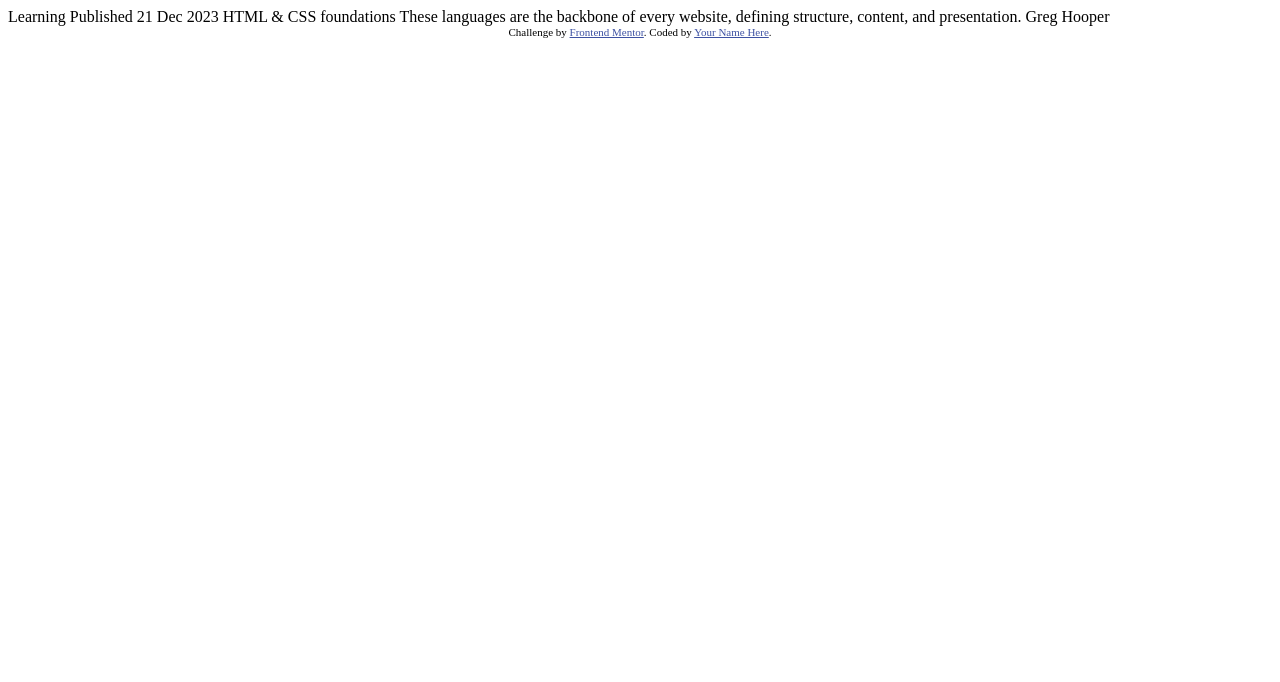
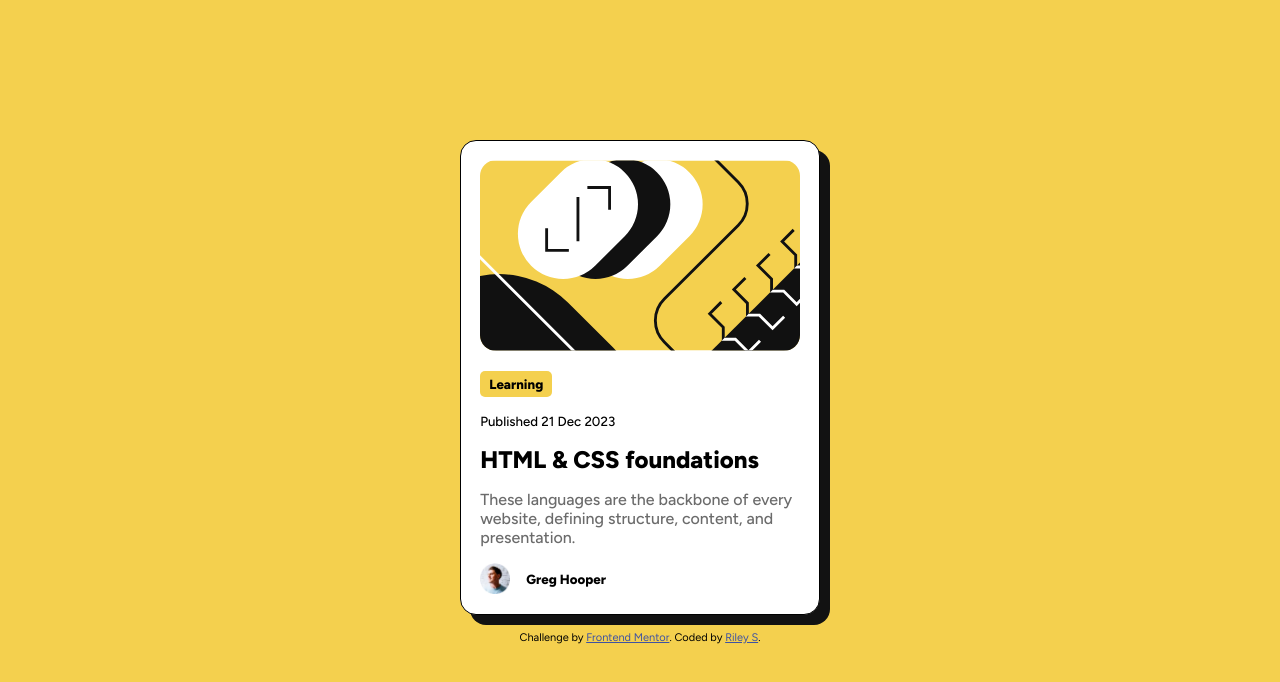
Before and after one commit to itsMilson/blog-preview-card-main, a plain HTML site: page index.html in a window 1280 px wide. Drawn offline with Linux system fonts and the light colour scheme.

Commit message:
finished!

```diff
--- a/index.html
+++ b/index.html
@@ -1,34 +1,57 @@
 <!DOCTYPE html>
 <html lang="en">
+
 <head>
   <meta charset="UTF-8">
-  <meta name="viewport" content="width=device-width, initial-scale=1.0"> <!-- displays site properly based on user's device -->
+  <meta name="viewport" content="width=device-width, initial-scale=1.0">
+  <!-- displays site properly based on user's device -->
 
   <link rel="icon" type="image/png" sizes="32x32" href="./assets/images/favicon-32x32.png">
 
-  <title>Frontend Mentor | Blog preview card</title>
+  <title>Blog Preview Card</title>
+
+  <link rel="stylesheet" href="stylesheet.css">
+
+  <link rel="preconnect" href="https://fonts.googleapis.com">
+  <link rel="preconnect" href="https://fonts.gstatic.com" crossorigin>
+  <link href="https://fonts.googleapis.com/css2?family=Figtree:ital,wght@0,300..900;1,300..900&display=swap"
+    rel="stylesheet">
 
   <!-- Feel free to remove these styles or customise in your own stylesheet 👍 -->
   <style>
-    .attribution { font-size: 11px; text-align: center; }
-    .attribution a { color: hsl(228, 45%, 44%); }
+    .attribution {
+      font-size: 11px;
+      text-align: center;
+    }
+
+    .attribution a {
+      color: hsl(228, 45%, 44%);
+    }
   </style>
 </head>
+
 <body>
 
-  Learning
-
-  Published 21 Dec 2023
-
-  HTML & CSS foundations
-
-  These languages are the backbone of every website, defining structure, content, and presentation.
-
-  Greg Hooper
+  <div class="container">
+    <img src="/assets/images/illustration-article.svg" alt="Blog picture" id="blog-banner" class="alignment">
+    <h5 class="alignment big-font" id="learning">Learning</h5>
+    <h5 class="alignment low-font">Published 21 Dec 2023</h5>
+    <h2 class="alignment big-font"><a href="">HTML & CSS foundations</a></h2>
+    <h4 class="alignment low-font">
+      These languages are the backbone of every website, defining structure, content, and presentation.
+    </h4>
+    <div class="user-name">
+      <img src="/assets/images/image-avatar.webp" alt="Image of Greg Hooper" id="avatar-image">
+      <span>
+        <h5 class="big-font">Greg Hooper</h5>
+      </span>
+    </div>
+  </div>
 
   <div class="attribution">
     Challenge by <a href="https://www.frontendmentor.io?ref=challenge" target="_blank">Frontend Mentor</a>.
-    Coded by <a href="#">Your Name Here</a>.
+    Coded by <a href="#">Riley S</a>.
   </div>
 </body>
+
 </html>
--- /dev/null
+++ b/stylesheet.css
@@ -0,0 +1,90 @@
+*,
+::before,
+::after {
+  padding: 0;
+  margin: 0;
+  box-sizing: border-box;
+}
+
+:root {
+  --background-color: hsl(47, 88%, 63%);
+  --text-color: hsl(0, 0%, 42%);
+  --primary-black: hsl(0, 0%, 7%);
+}
+
+body {
+  background: var(--background-color);
+  font-size: 16px;
+  font-family: "Figtree", serif;
+  display: flex;
+  flex-direction: column;
+  align-items: center;
+  justify-content: center;
+  min-height: 100dvh;
+}
+
+.container {
+  background: white;
+  width: 360px;
+  height: 475px;
+  padding: 1.2em;
+  border-radius: 1rem;
+  border: 1px solid black;
+  box-shadow: 10px 10px var(--primary-black);
+}
+
+.container a,
+.container a:visited {
+  text-decoration: none;
+  color: inherit;
+}
+
+.container a:hover {
+  color: var(--background-color);
+}
+
+#blog-banner {
+  width: 100%;
+  border-radius: 1rem;
+}
+
+.container h4 {
+  color: var(--text-color);
+}
+
+.big-font {
+  font-weight: 800;
+}
+
+.low-font {
+  font-weight: 500;
+}
+
+#learning {
+  background: var(--background-color);
+  text-align: center;
+  padding-top: 5px;
+  width: 4.5rem;
+  height: 2em;
+  border-radius: 5px;
+}
+.attribution {
+  margin: 1.5em 0;
+}
+
+.user-name {
+  display: flex;
+  align-items: center;
+}
+
+.user-name span {
+  padding-left: 1rem;
+}
+
+#avatar-image {
+  width: 30px;
+}
+
+.alignment {
+  margin-bottom: 1rem;
+}
```
